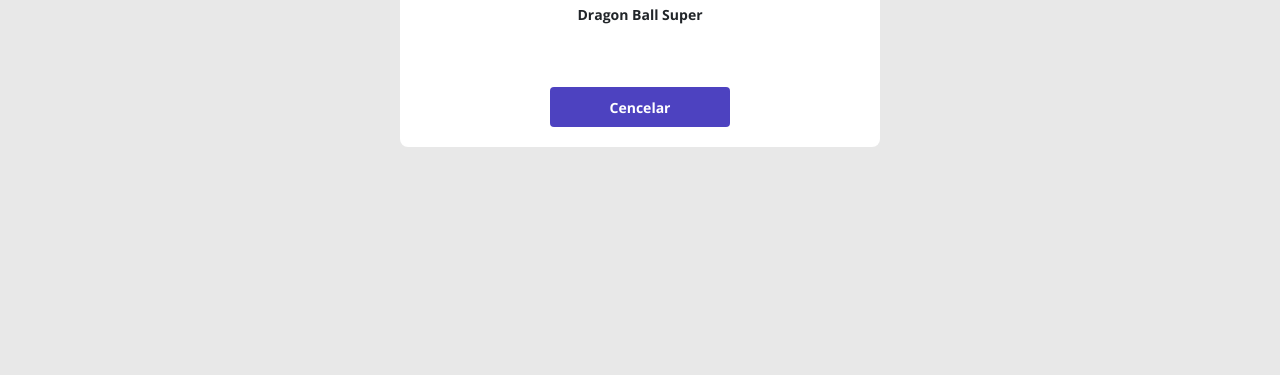
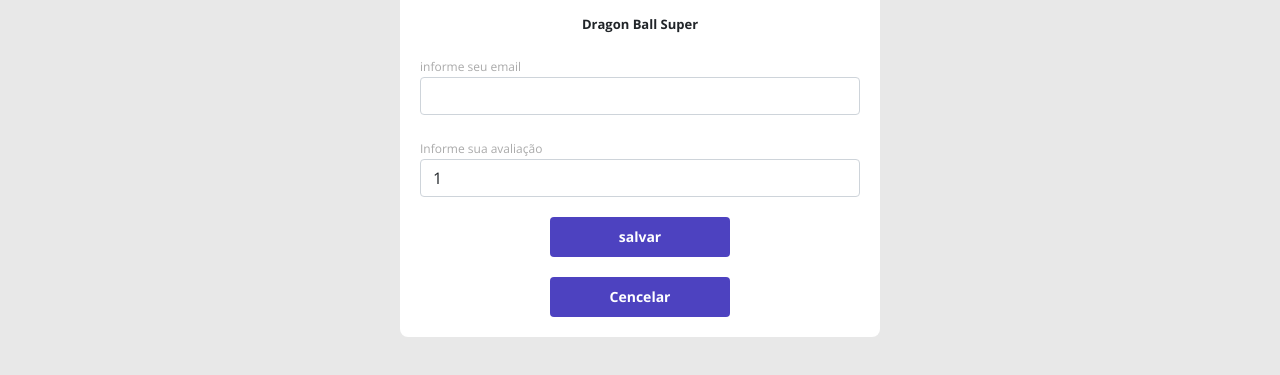
Before and after one commit to Deivi71/dsmovie, a plain HTML site: page form.html in a window 1280 px wide. Shown: the part 465-840 px from the top of the page. Before the commit the page ends 800 px from the top, so only its background shows below. Drawn offline with nearby package versions, Linux system fonts and the light colour scheme.

Commit message:
Formulário PARTE 2

```diff
--- a/css/styles.css
+++ b/css/styles.css
@@ -6,6 +6,7 @@
    --text-gray:#4a4a4a;
    --color-primary:#4D42C0;
    --white:#fff;
+   --text-light-gray:#aaa;
 
 
 
@@ -115,9 +116,55 @@ a,a:hover {
     align-items: center;
     justify-content: center;
     border-radius: 4px;
+    border: 0;
 }
 
 .dsmovie-form-container {
     padding: 40px 0;
     max-width: 480px;
 }
+
+.dsmovie-form-description {
+    background-color: var(--white);
+    padding: 20px;
+    display: flex;
+    flex-direction: column;
+    align-items: center;
+    border-radius: 0 0 8px 8px;
+
+
+}
+
+
+.dsmovie-form {
+   width: 100%;
+}
+
+.dsmovie-form-description h3 {
+    font-size: 13px;
+   font-weight: 700;
+   margin-bottom: 20px;
+
+
+}
+
+.dsmovie-form-group {
+    margin-bottom: 20px;
+}
+.dsmovie-form-group label {
+    font-size: 12px;
+    color: var(--text-light-gray);
+
+
+
+
+}
+
+.dsmovie-form-btn-contanier {
+    height: 100px;
+    display: flex;
+    flex-direction: column;
+    align-items: center;
+    justify-content: space-between;
+
+}
--- a/form.html
+++ b/form.html
@@ -1,4 +1,4 @@
- <!DOCTYPE html>
+<!DOCTYPE html>
 <html lang="en">
 
 <head>
@@ -27,16 +27,40 @@
 
 
     <main>
-        <section id="dsmovie-form-section" >
+        <section id="dsmovie-form-section">
 
             <div class="container dsmovie-form-container">
-                <div >
+                <div>
                     <div class="dsmovie-card">
                         <img src="https://www.themoviedb.org/t/p/w250_and_h141_face/xlKKD1TXJvh0YYlVPqqQ3g3ZUjM.jpg"
                             alt="Dragon ball super">
-                        <div class="dsmovie-card-description">
+
+                        <div class="dsmovie-form-description">
                             <h3> Dragon Ball Super</h3>
-                            <a class="dsmovie-btn" href="index.html">Cencelar</a>
+                            <form class="dsmovie-form">
+                                <div class="form-group dsmovie-form-group">
+
+                                    <label for="email">informe seu email</label>
+                                    <input class="form-control" type="email" id="email">
+                                </div>
+                                <div class="form-group dsmovie-form-group">
+                                    <label for="score">Informe sua avaliação</label>
+                                    <select class="form-control" name="score" id="score">
+
+                                        <option value="1">1</option>
+                                        <option value="2">2</option>
+                                        <option value="3">3</option>
+                                        <option value="4">4</option>
+                                        <option value="5">5</option>
+
+                                    </select>
+                                </div>
+                                  <div class="dsmovie-form-btn-contanier">
+                                      <button class="dsmovie-btn"type="submit">salvar</button>
+                                    <a class="dsmovie-btn" href="index.html">Cencelar</a>
+
+                                </div>
+                            </form>
 
                         </div>
                     </div>
```
